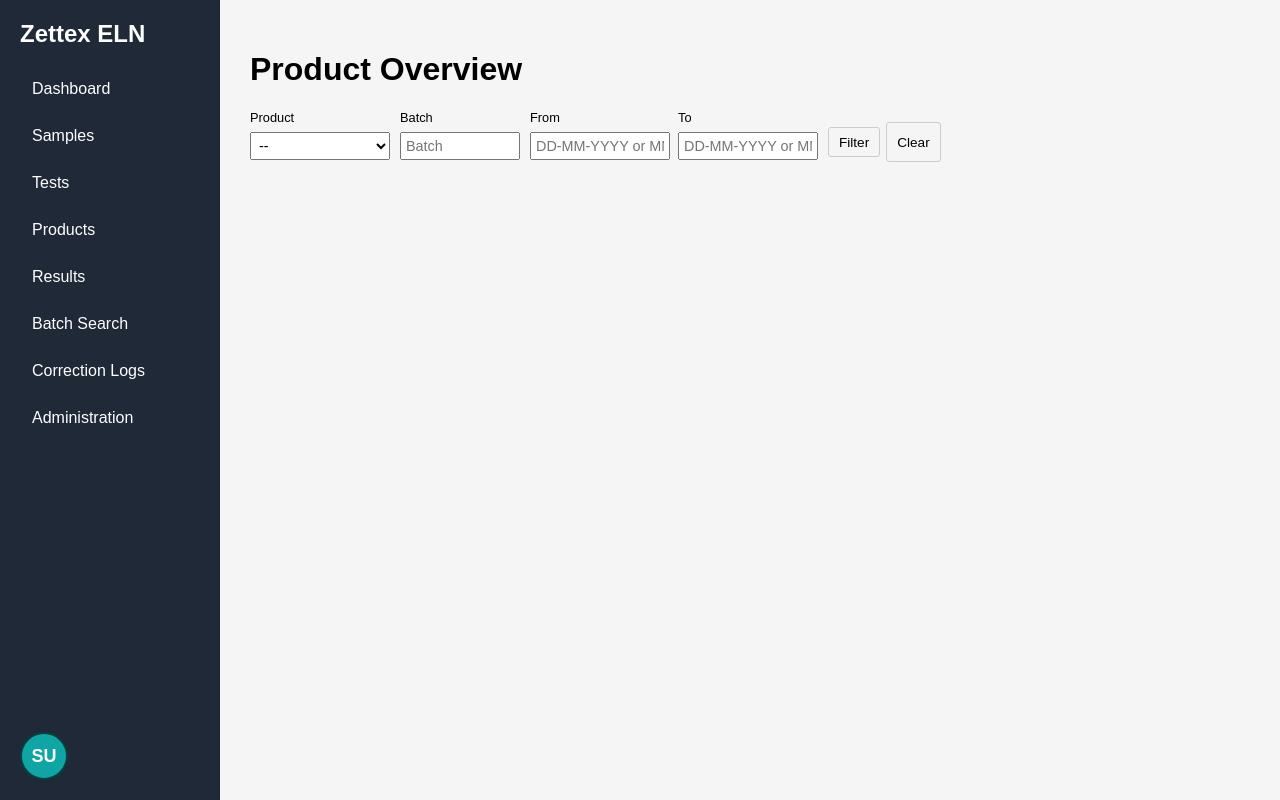
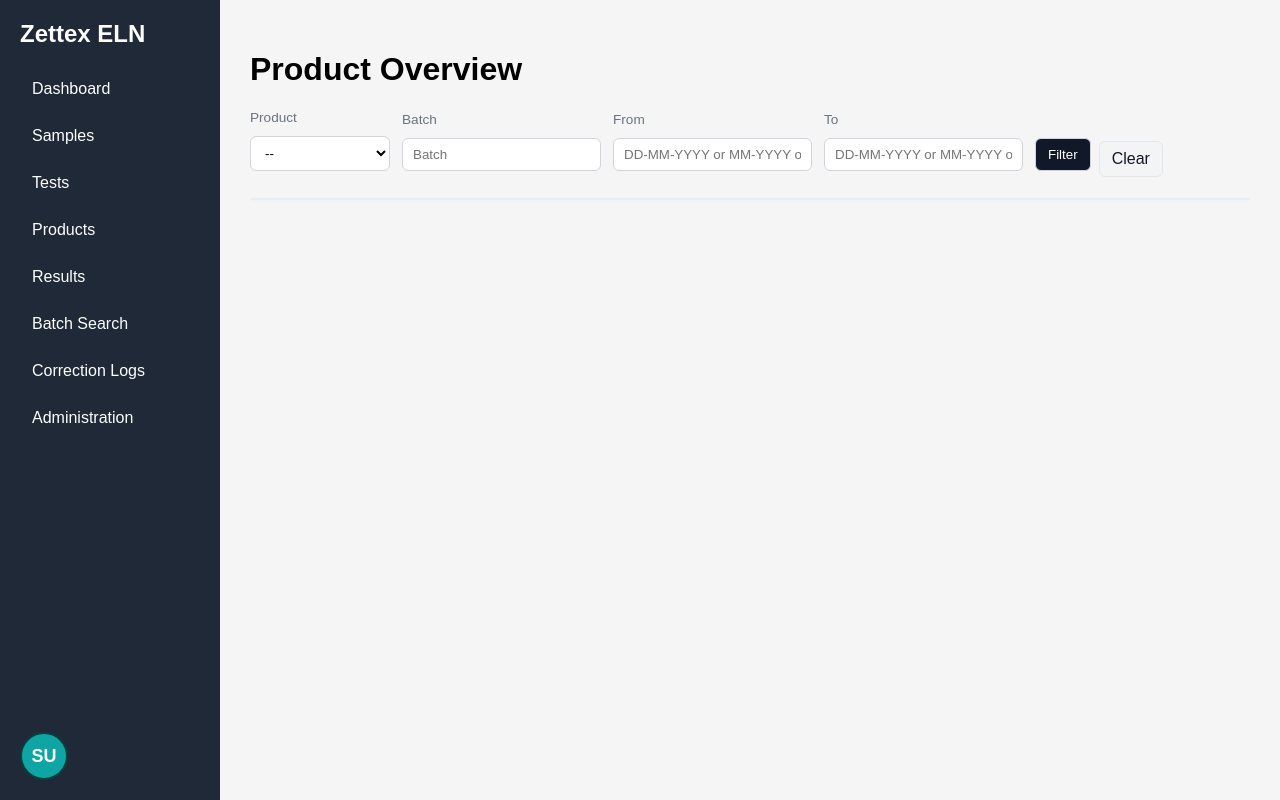
Before and after one commit to Alwin22nl/Project_ELN, a Flask app: page /overview in a window 1280 px wide. Run offline with Flask 3, Linux system fonts and the light colour scheme; the visitor is signed in with stand-in values (Sample User, id 1); data that the repository does not hold is empty; some libraries are stand-ins or nearby versions.

Commit message:
Updated the overview table to look better and keep the style consitstant across the app

```diff
--- a/Static/style.css
+++ b/Static/style.css
@@ -2,12 +2,6 @@ body {
     font-family: Arial, sans-serif;
     margin: 30px;
     background-color: #f5f5f5;
-}
-
-:root {
-    --sidebar-bg: #1f2937;
-    --sidebar-fg: #ffffff;
-    --sidebar-border: rgba(0,0,0,0.12);
 }
 
 .container {
@@ -350,6 +343,38 @@ body {
     font-size: 13px;
 }
 
+/* Filters */
+.filters{
+    display:flex;
+    flex-wrap:wrap;
+    gap:12px;
+    align-items:end;
+}
+.filter-group{display:flex;flex-direction:column;gap:6px}
+.filter-group label{font-size:0.85em;color:var(--muted,#6b7280)}
+.filter-input{padding:8px 10px;border-radius:6px;border:1px solid #d1d5db;background:white;min-width:140px}
+.filter-actions{display:flex;gap:8px;align-items:center}
+.btn{padding:8px 12px;border-radius:6px;border:1px solid #cbd5e1;background:#111827;color:white;text-decoration:none;cursor:pointer}
+.btn-secondary{background:#f3f4f6;color:#111827;border:1px solid #e5e7eb}
+
+/* Table improvements for readability */
+.table-wrapper{overflow:auto;border-radius:8px;border:1px solid #e6edf3;background:white;box-shadow:0 1px 4px rgba(16,24,40,0.03)}
+.nice-table{width:100%;border-collapse:collapse;min-width:800px}
+.nice-table thead th{position:sticky;top:0;background:#0f172a;color:white;padding:10px 12px;text-align:left;font-weight:600}
+.nice-table thead th:first-child{border-top-left-radius:8px}
+.nice-table thead th:last-child{border-top-right-radius:8px}
+.nice-table tbody td{padding:10px 12px;border-bottom:1px solid #eef2f6;background:transparent}
+.nice-table tbody tr:nth-child(even){background:rgba(15,23,42,0.02)}
+.nice-table tbody tr:hover{background:rgba(2,6,23,0.04)}
+.nice-table td{vertical-align:middle}
+.nice-table td.cell-prod_date{white-space:nowrap;font-family:monospace}
+.average-row td{background:linear-gradient(90deg,#f8fafc,#eef2f6);font-weight:700}
+
+@media (max-width:800px){
+    .filter-input{min-width:120px}
+    .nice-table{min-width:600px}
+}
+
 /* dashboard */
 .dashboard-grid{
     display:grid;
--- a/templates/overview.html
+++ b/templates/overview.html
@@ -8,10 +8,10 @@ Zettex ELN
 
 <h1>Product Overview</h1>
 
-<form method="GET" style="display:flex;align-items:center;gap:10px;flex-wrap:wrap;">
-    <div style="display:flex;flex-direction:column;align-items:flex-start;">
-        <label style="font-size:0.8em;margin-bottom:2px;">Product</label>
-        <select name="product_id" style="width:140px;padding:4px;font-size:0.9em;">
+<form method="GET" class="filters">
+    <div class="filter-group">
+        <label>Product</label>
+        <select name="product_id" class="filter-input">
             <option value="">--</option>
             {% for product in products %}
             <option value="{{ product.product_id }}" {% if selected_product == product.product_id %}selected{% endif %}>{{ product.product_name }}</option>
@@ -19,31 +19,32 @@ Zettex ELN
         </select>
     </div>
 
-    <div style="display:flex;flex-direction:column;align-items:flex-start;">
-        <label style="font-size:0.8em;margin-bottom:2px;">Batch</label>
-        <input type="text" name="batch_nr" value="{{ batch_nr|default('') }}" placeholder="Batch" style="width:120px;padding:4px;font-size:0.9em;" />
+    <div class="filter-group">
+        <label>Batch</label>
+        <input type="text" name="batch_nr" value="{{ batch_nr|default('') }}" placeholder="Batch" class="filter-input" />
     </div>
 
-    <div style="display:flex;gap:8px;align-items:center;">
-        <div style="display:flex;flex-direction:column;align-items:flex-start;">
-            <label style="font-size:0.8em;margin-bottom:2px;">From</label>
-            <input type="text" name="prod_date_from" value="{{ prod_date_from|default('') }}" placeholder="DD-MM-YYYY or MM-YYYY or YYYY" style="width:140px;padding:4px;font-size:0.9em;" />
-        </div>
-        <div style="display:flex;flex-direction:column;align-items:flex-start;">
-            <label style="font-size:0.8em;margin-bottom:2px;">To</label>
-            <input type="text" name="prod_date_to" value="{{ prod_date_to|default('') }}" placeholder="DD-MM-YYYY or MM-YYYY or YYYY" style="width:140px;padding:4px;font-size:0.9em;" />
-        </div>
+    <div class="filter-group">
+        <label>From</label>
+        <input type="text" name="prod_date_from" value="{{ prod_date_from|default('') }}" placeholder="DD-MM-YYYY or MM-YYYY or YYYY" class="filter-input" />
     </div>
 
-    <div style="display:flex;gap:6px;align-items:center;">
-        <button type="submit" style="display:inline-flex;align-items:center;justify-content:center;padding:4px 10px;font-size:0.85em;height:30px;line-height:normal;border:1px solid #ccc;background:#f5f5f5;color:#000;border-radius:3px;cursor:pointer;margin:0;">Filter</button>
-        <a href="{{ url_for('overview_page') }}" style="display:inline-flex;align-items:center;justify-content:center;padding:4px 10px;font-size:0.85em;height:30px;line-height:normal;border:1px solid #ccc;background:#f5f5f5;color:#000;text-decoration:none;border-radius:3px;margin:0;">Clear</a>
+    <div class="filter-group">
+        <label>To</label>
+        <input type="text" name="prod_date_to" value="{{ prod_date_to|default('') }}" placeholder="DD-MM-YYYY or MM-YYYY or YYYY" class="filter-input" />
+    </div>
+
+    <div class="filter-actions">
+        <button type="submit" class="btn">Filter</button>
+        <a href="{{ url_for('overview_page') }}" class="btn btn-secondary">Clear</a>
     </div>
 </form>
 
-<br>
+<div style="height:12px"></div>
+
 <div class="overview">
-    <table>
+    <div class="table-wrapper">
+    <table class="nice-table">
         <thead>
             <tr>
                 {% for title, field in columns %}
@@ -70,9 +71,8 @@ Zettex ELN
             {% endif %}
             {% for row in results %}
             <tr>
-
                 {% for title, field in columns %}
-                    <td>
+                    <td class="cell-{{ field }}">
                         {% if row[field] is not none %}
                             {% if field == "prod_date" %}
                                 {{ row[field].strftime('%d-%m-%Y') }}
@@ -82,10 +82,10 @@ Zettex ELN
                         {% endif %}
                     </td>
                 {% endfor %}
-
             </tr>
             {% endfor %}
         </tbody>
     </table>
+    </div>
 </div>
 {% endblock %}
```
Also changed, not shown: other parts of Static/style.css (+4 -36 lines).
